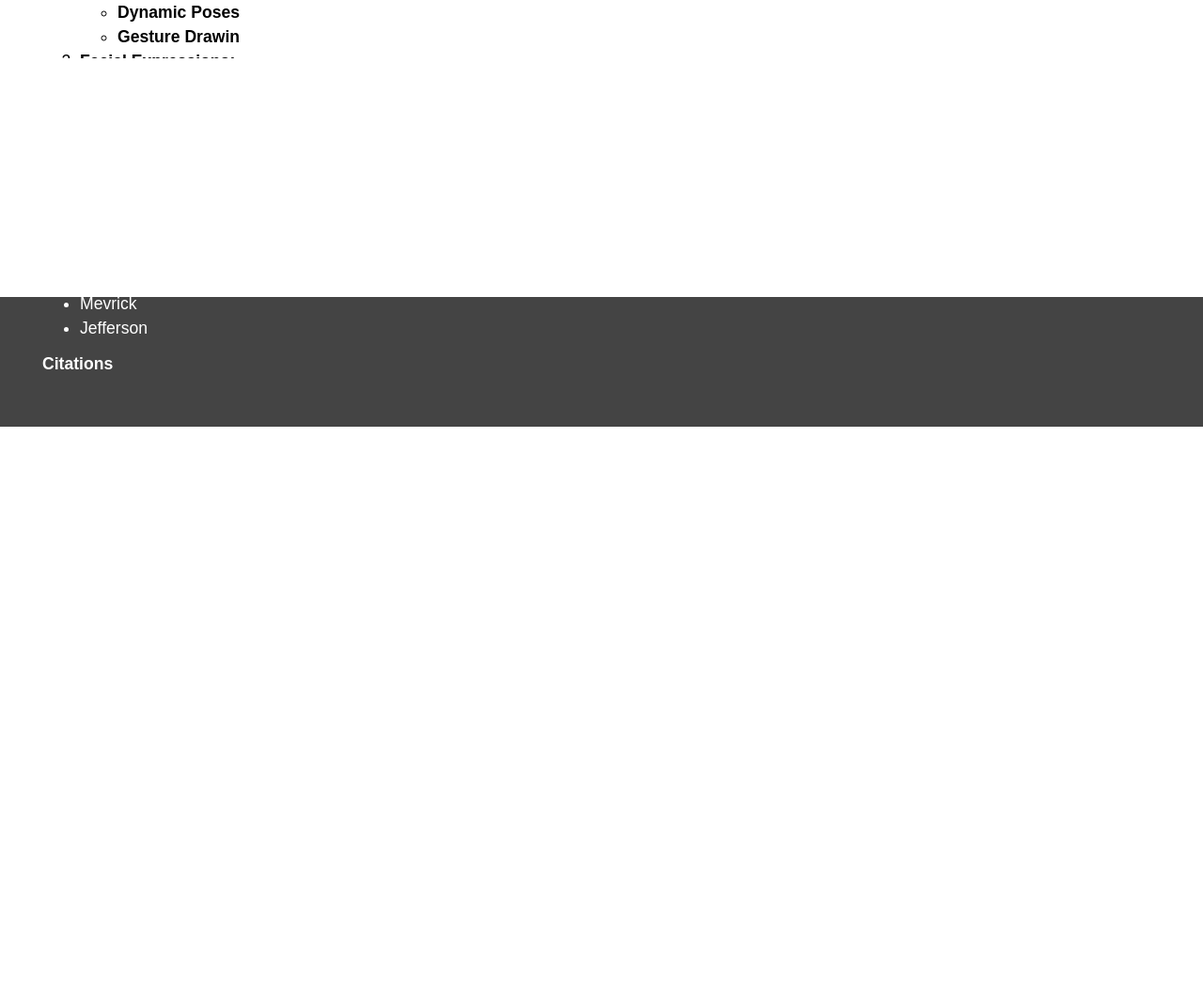
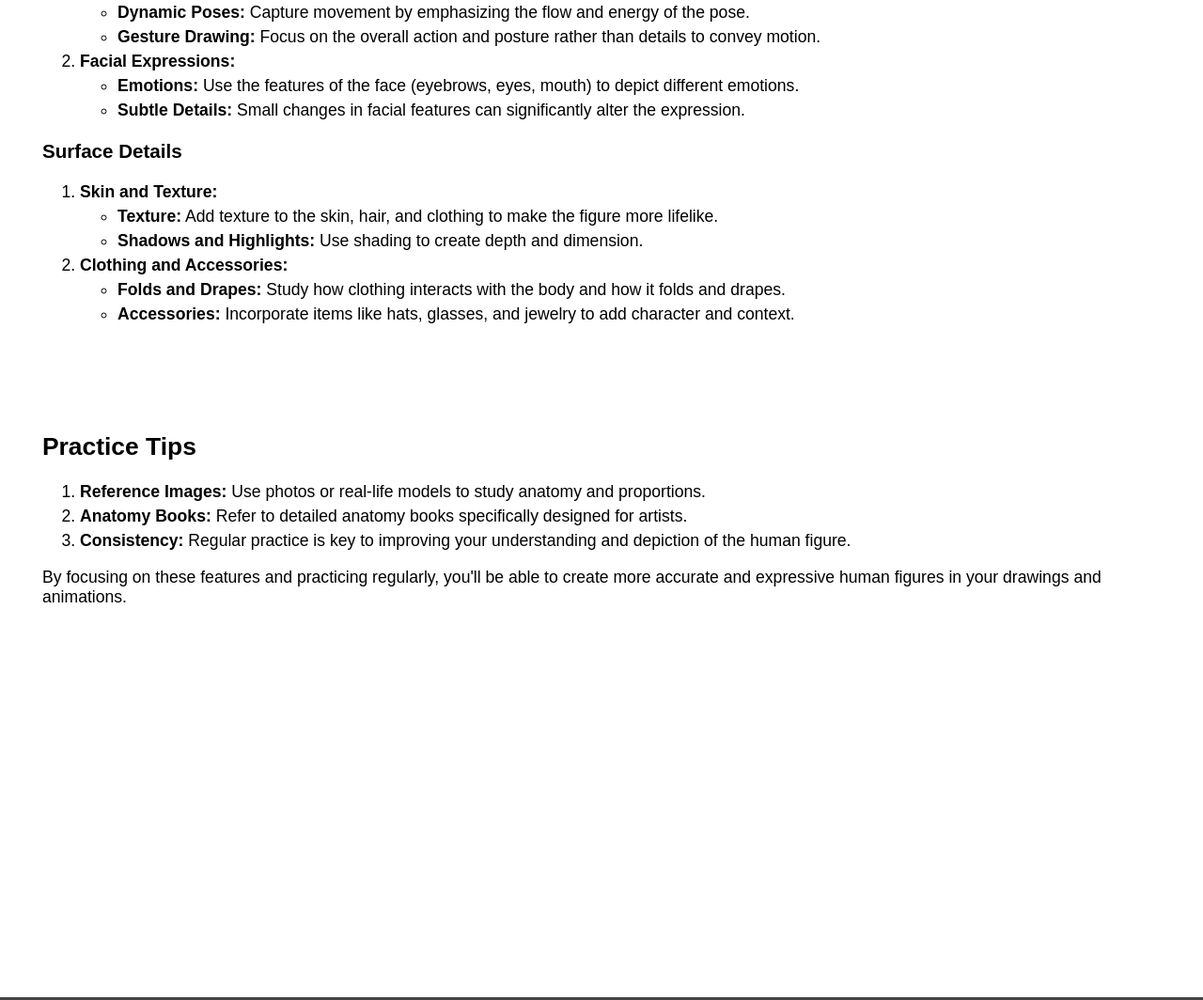
Before and after one commit to seonjaeDev/powerpoint, a plain HTML site: page human-figure-drawing-animation/HFDaA.html in a window 1280 px wide. Shown: the part 3495-4559 px from the top of the page at 94% size. Before the commit the page ends 3949 px from the top, so only its background shows below. Drawn offline with Linux system fonts and the light colour scheme.

Commit message:
content text finished

```diff
--- a/human-figure-drawing-animation/HFDaA.html
+++ b/human-figure-drawing-animation/HFDaA.html
@@ -105,7 +105,33 @@
 				<li><strong>Gesture Drawing:</strong> Focus on the overall action and posture rather than details to convey motion.</li>
 			</ul>
 			<li><strong>Facial Expressions:</strong></li>
+			<ul>
+				<li><strong>Emotions:</strong> Use the features of the face (eyebrows, eyes, mouth) to depict different emotions.</li>
+				<li><strong>Subtle Details:</strong> Small changes in facial features can significantly alter the expression.</li>
+			</ul>
 		</ol>
+		<h3>Surface Details</h3>
+		<ol>
+			<li><strong>Skin and Texture:</strong></li>
+			<ul>
+				<li><strong>Texture:</strong> Add texture to the skin, hair, and clothing to make the figure more lifelike.</li>
+				<li><strong>Shadows and Highlights:</strong> Use shading to create depth and dimension.</li>
+			</ul>
+			<li><strong>Clothing and Accessories:</strong></li>
+			<ul>
+				<li><strong>Folds and Drapes:</strong> Study how clothing interacts with the body and how it folds and drapes.</li>
+				<li><strong>Accessories:</strong> Incorporate items like hats, glasses, and jewelry to add character and context.</li>
+			</ul>
+		</ol>
+	</section>
+	<section>
+		<h2>Practice Tips</h2>
+		<ol>
+			<li><strong>Reference Images:</strong> Use photos or real-life models to study anatomy and proportions.</li>
+			<li><strong>Anatomy Books:</strong> Refer to detailed anatomy books specifically designed for artists.</li>
+			<li><strong>Consistency:</strong> Regular practice is key to improving your understanding and depiction of the human figure.</li>
+		</ol>
+		<p>By focusing on these features and practicing regularly, you'll be able to create more accurate and expressive human figures in your drawings and animations.</p>
 	</section>
 	<footer>
 		<h4>Members:</h4>
```
Also changed, not shown: 1 other file.
